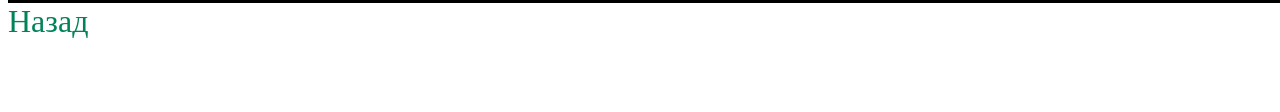
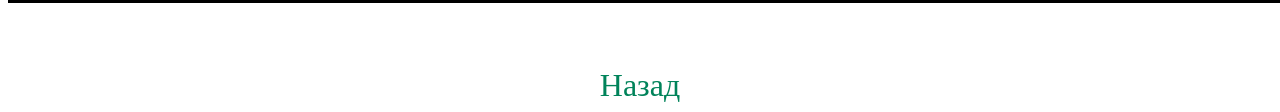
Before and after one commit to zDarKraDz/WebLabs, a plain HTML site: page interests.html in a window 1280 px wide. Shown: the part 1012-1124 px from the top of the page. Before the commit the page ends 1060 px from the top, so only its background shows below. Drawn offline with Linux system fonts and the light colour scheme.

Commit message:
Update interests.html

```diff
--- a/interests.html
+++ b/interests.html
@@ -26,6 +26,6 @@
 
 		</div>
 	</div>
-	<a href = "index.html">Назад</a>
+	<a href = "index.html" class="button">Назад</a>
 </body>
 </html>
```
